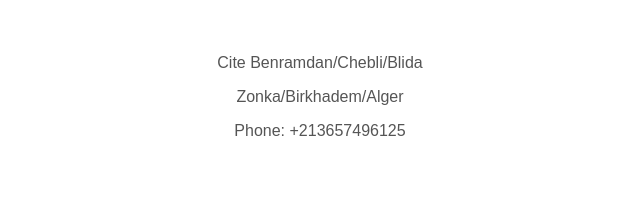
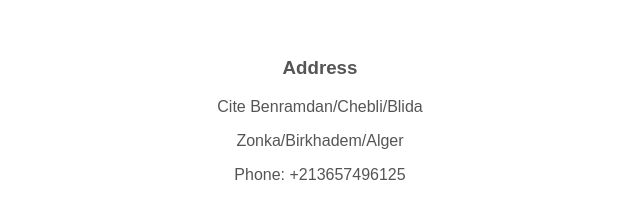
Before and after one commit to iimadouu/iimadouu.github.io, a plain HTML site: page index.html in a window 1280 px wide. Shown: the part 90-308 px from the top of the page, without its empty margins (320-960 px from the left). Drawn offline with Linux system fonts and the light colour scheme.

Commit message:
Update index.html

```diff
--- a/index.html
+++ b/index.html
@@ -25,6 +25,7 @@
     <h1>Imad Eddine Aris</h1>
     <div class="container">
       <div class="info">
+        <h3>Address</h3>
         <p>Cite Benramdan/Chebli/Blida</p>
         <p>Zonka/Birkhadem/Alger</p>
         <p>Phone: +213657496125</p>
```
